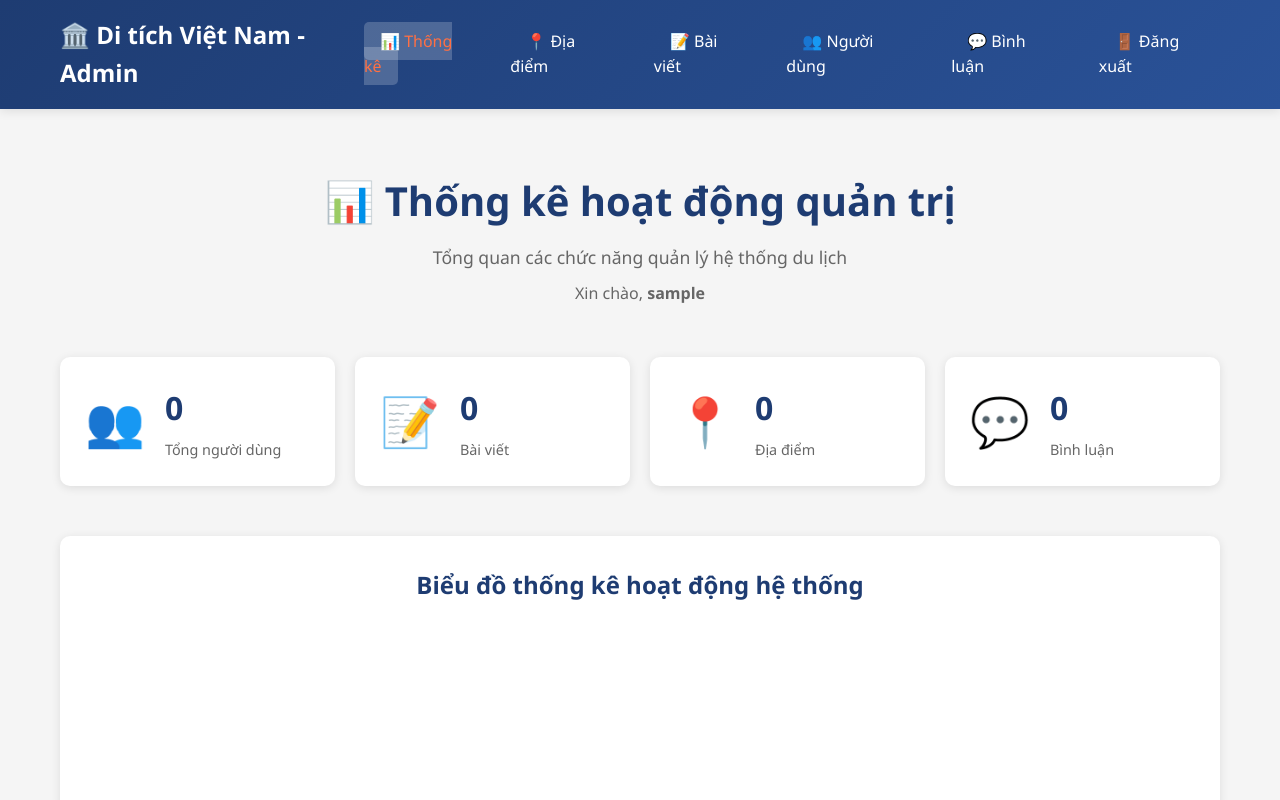
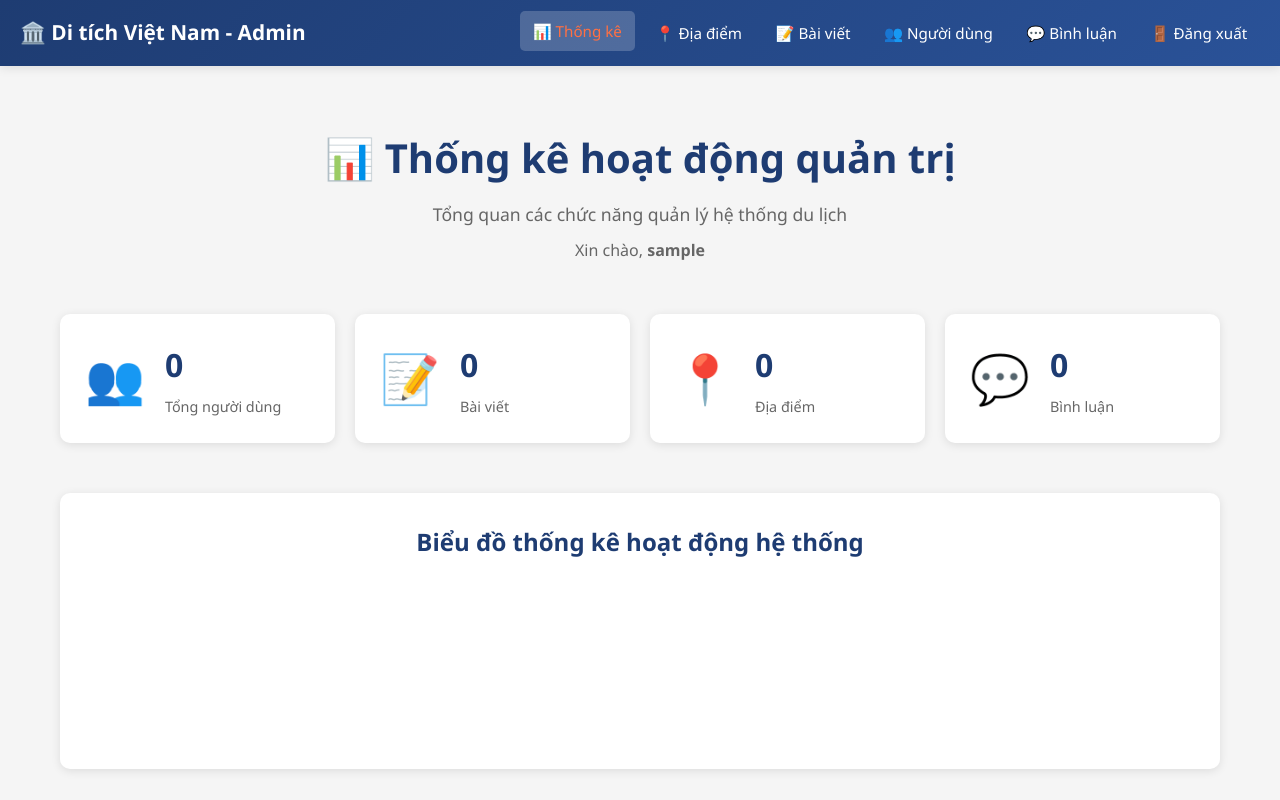
Before and after one commit to Hoang-tap-lap-trinh/Do_an_co_so_2, a website built with Vite: page src/Admin/admin.html in a window 1280 px wide. Shown: the top 800 px of the page. Built offline with nearby package versions, Linux system fonts and the light colour scheme; sample sign-in values are in the browser's storage.

Commit message:
dieu chinh menu admin

```diff
--- a/src/Admin/admin.css
+++ b/src/Admin/admin.css
@@ -21,7 +21,7 @@ body {
 /* ===== NAVIGATION BAR ===== */
 .navbar {
     background: linear-gradient(135deg, #1e3c72 0%, #2a5298 100%);
-    padding: 1rem 0;
+    padding: 0.8rem 0;
     position: sticky;
     top: 0;
     z-index: 1000;
@@ -29,39 +29,48 @@ body {
 }
 
 .nav-container {
-    max-width: 1200px;
+    max-width: 1400px;
     margin: 0 auto;
     padding: 0 20px;
     display: flex;
     justify-content: space-between;
     align-items: center;
+    flex-wrap: nowrap;
 }
 
 .logo {
-    font-size: 1.5rem;
+    font-size: 1.3rem;
     font-weight: bold;
     color: white;
+    white-space: nowrap;
+    margin-right: 2rem;
 }
 
 .nav-menu {
     display: flex;
     list-style: none;
-    gap: 2rem;
+    gap: 0.5rem;
+    flex-wrap: nowrap;
+    align-items: center;
 }
 
 .nav-menu li a {
     color: white;
     text-decoration: none;
     font-weight: 500;
-    transition: color 0.3s;
-    padding: 0.5rem 1rem;
+    transition: all 0.3s;
+    padding: 0.5rem 0.8rem;
     border-radius: 5px;
+    white-space: nowrap;
+    font-size: 0.95rem;
+    display: inline-block;
 }
 
 .nav-menu li a:hover,
 .nav-menu li a.active {
     background-color: rgba(255, 255, 255, 0.2);
     color: #ff7043;
+    transform: translateY(-2px);
 }
 
 /* ===== HERO SECTION ===== */
```
